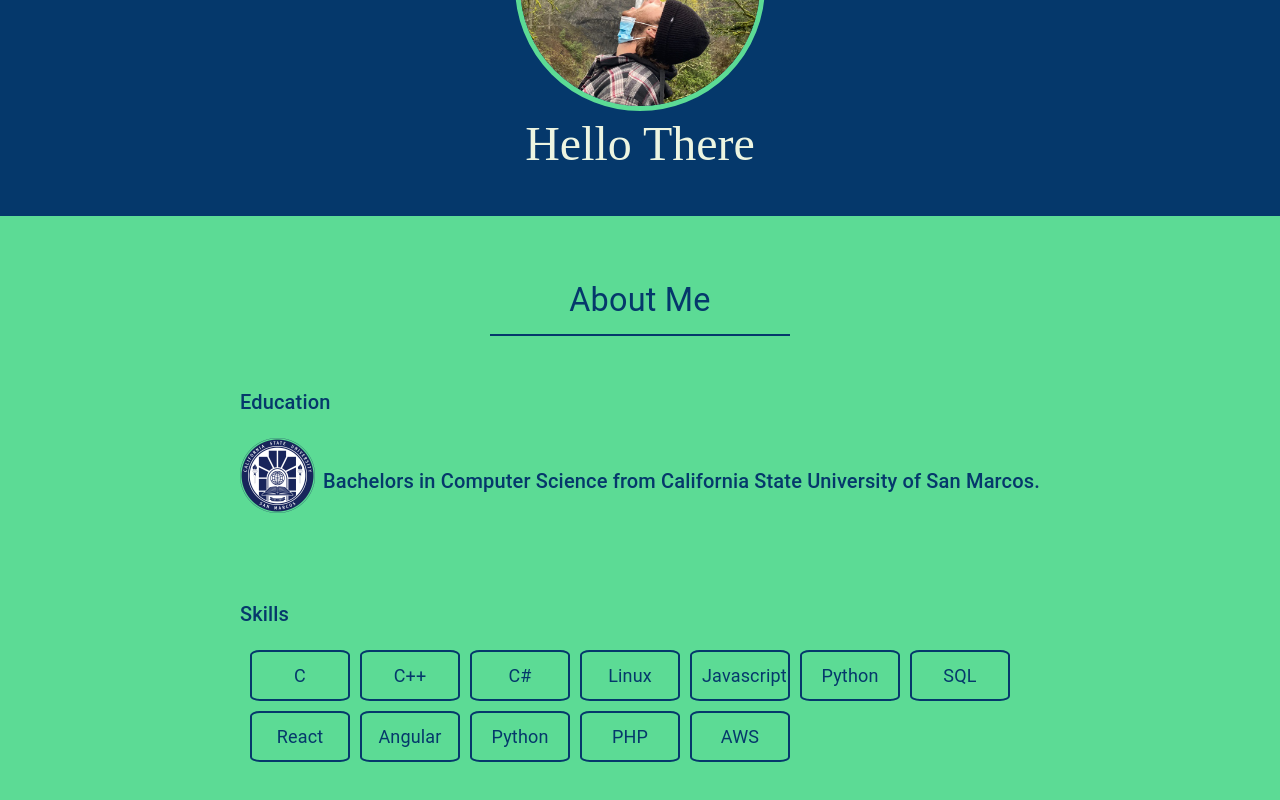
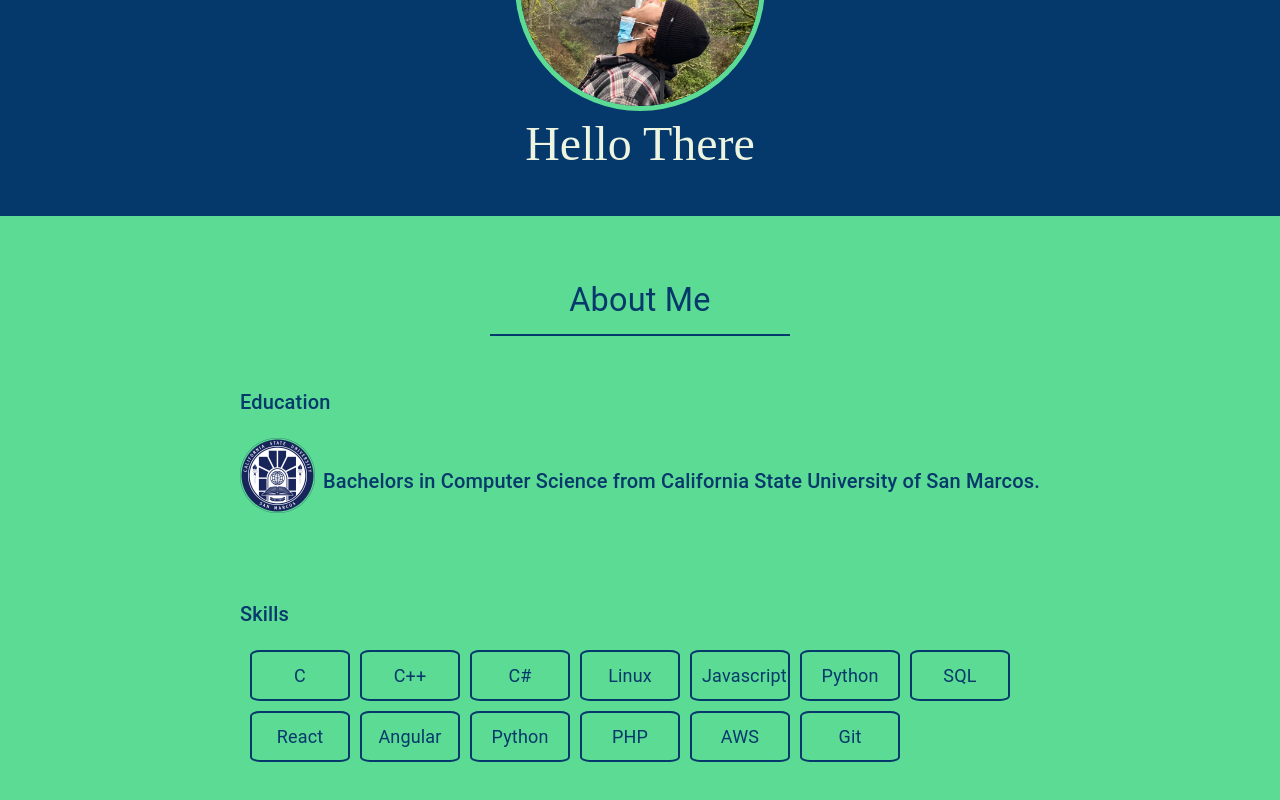
Before and after one commit to BartoAmigo/Portfolio, a React (Create React App) app: page / in a window 1280 px wide. Shown: the part 248-1048 px from the top of the page. Built offline with nearby package versions, Linux system fonts and the light colour scheme.

Commit message:
trying to deploy

```diff
--- a/src/components/about.js
+++ b/src/components/about.js
@@ -17,6 +17,7 @@
     "Python",
     "PHP",
     "AWS",
+    "Git",
 ];
 
 const hobbies = [
```
Also changed, not shown: package.json (+7 -1 lines), 1 other file (tests, documents, lock files or other folders).
